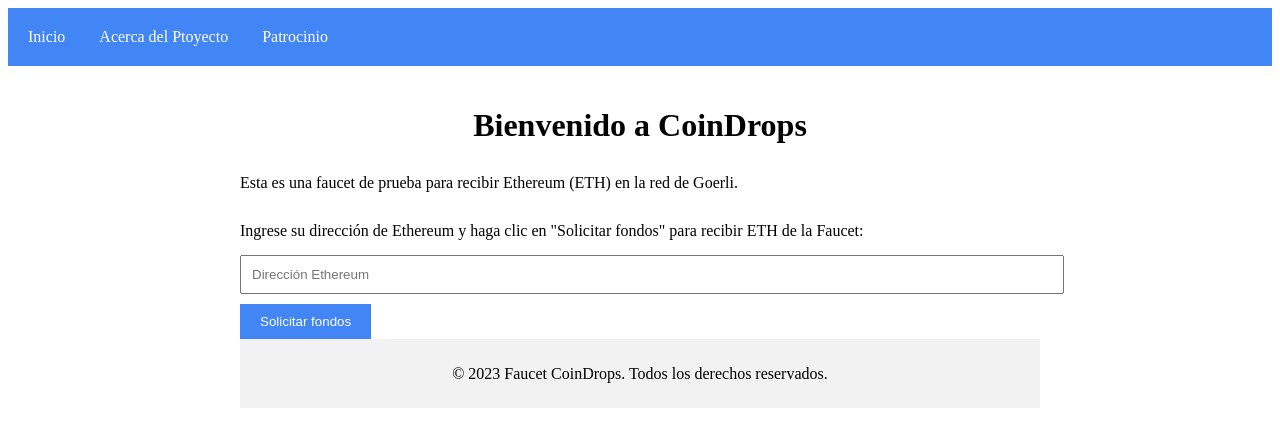
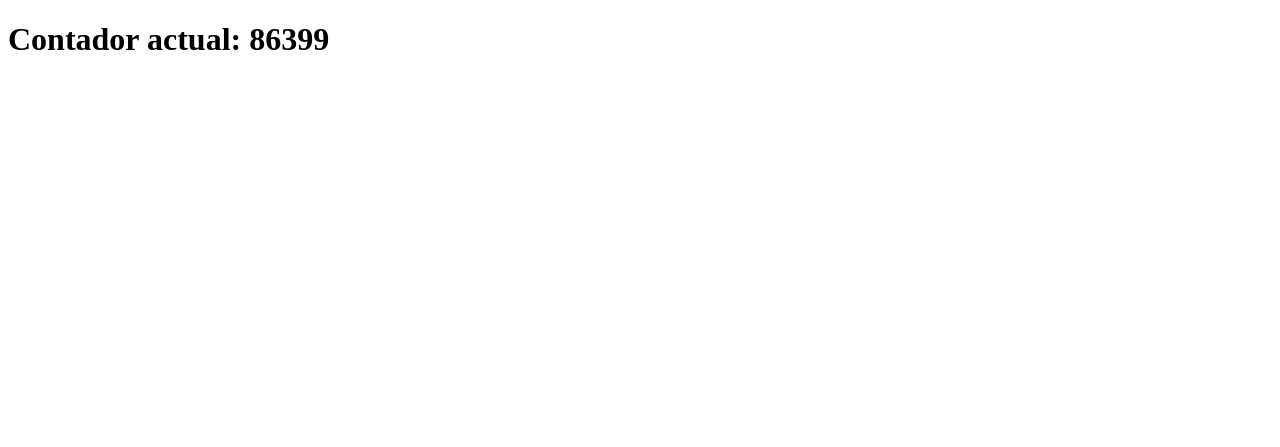
Before and after one commit to marto-nieto-g16/coindrops_demo, a Flask app: page /decrementar in a window 1280 px wide. Shown: the top 447 px of the page. Run offline with Flask 3, Linux system fonts and the light colour scheme.

Commit message:
Update index.html

```diff
--- a/templates/index.html
+++ b/templates/index.html
@@ -1,50 +1,18 @@
+<!-- index.html -->
 <!DOCTYPE html>
 <html>
 <head>
-        <title>CoinDrops</title>
-        <link rel="stylesheet" href="static/styles.css">
-        <script src="https://ajax.googleapis.com/ajax/libs/jquery/3.6.0/jquery.min.js"></script>
+    <title>Contador en Flask</title>
+    <script src="https://code.jquery.com/jquery-3.6.0.min.js"></script>
+    <script>
+        function decrementarContador() {
+            $.get("/decrementar");
+        }
+
+        setInterval(decrementarContador, 1000);
+    </script>
 </head>
 <body>
-        <header>
-            <nav>
-                <ul>
-                    <li><a href="/">Inicio</a></li>
-                    <li><a href="/about">Acerca del Ptoyecto</a></li>
-                    <li><a href="/sponsorship">Patrocinio</a></li>
-                </ul>
-            </nav>
-        </header>
-        <div class="container">
-            <h1>Bienvenido a CoinDrops</h1>
-            <p>Esta es una faucet de prueba para recibir Ethereum (ETH) en la red de Goerli.</p>
-        <form onsubmit="event.preventDefault(); requestFunds();">
-            <p>Ingrese su dirección de Ethereum y haga clic en "Solicitar fondos" para recibir ETH de la Faucet:</p>
-            <input type="text" id="address-input" placeholder="Dirección Ethereum">
-            <button type="submit">Solicitar fondos</button>
-        </form>
-        <footer>
-            <p>&copy; 2023 Faucet CoinDrops. Todos los derechos reservados.</p>
-        </footer>
-
-                <script>
-            function requestFunds() {
-                var addressInput = $('address-input');
-                var address = addressInput.val();
-
-                $.ajax({
-                    url: '/request',
-                    type: 'POST',
-                    contentType: 'application/json',
-                    data: JSON.stringify({ address: address }),
-                    success: function(data) {
-                        alert(data);
-                    },
-                    error: function(error) {
-                        alert('Error al solicitar fondos: ' + error.statusText);
-                    }
-                });
-            }
-        </script>
+    <h1>Contador actual: {{ contador }}</h1>
 </body>
 </html>
```
Lines whose indentation alone changed are shown as unchanged.
